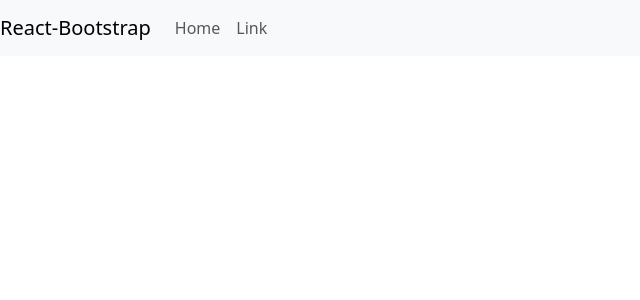
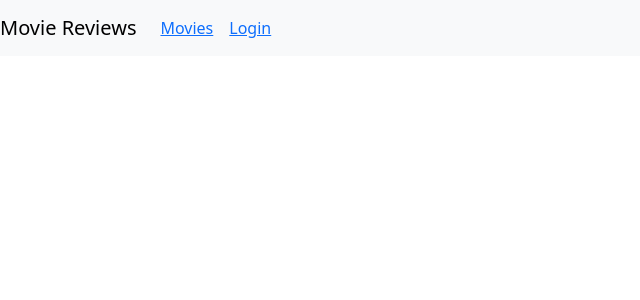
Before and after one commit to Dukewendo/mongomovies, a React (Create React App) app in the folder frontend/: page / in a window 1280 px wide. Shown: the top 300 px of the page, without its empty margins (0-640 px from the left). Built offline with nearby package versions, Linux system fonts and the light colour scheme.

Commit message:
added conditional login for navbar

```diff
--- a/frontend/src/App.js
+++ b/frontend/src/App.js
@@ -18,12 +18,16 @@ function App() {
 		<Router>
 			<div className="App">
 				<Navbar bg="light" expand="lg">
-					<Navbar.Brand href="#home">React-Bootstrap</Navbar.Brand>
+					<Navbar.Brand href="#home">Movie Reviews</Navbar.Brand>
 					<Navbar.Toggle aria-controls="basic-navbar-nav" />
 					<Navbar.Collapse id="basic-navbar-nav">
 						<Nav className="mr-auto">
-							<Nav.Link href="#home">Home</Nav.Link>
-							<Nav.Link href="#link">Link</Nav.Link>
+							<Nav.Link>
+								<Link to={"/movies"}>Movies</Link>
+							</Nav.Link>
+							<Nav.Link>
+								{false ? <a>Logout User</a> : <Link to={"/login"}>Login</Link>}
+							</Nav.Link>
 						</Nav>
 					</Navbar.Collapse>
 				</Navbar>
```
